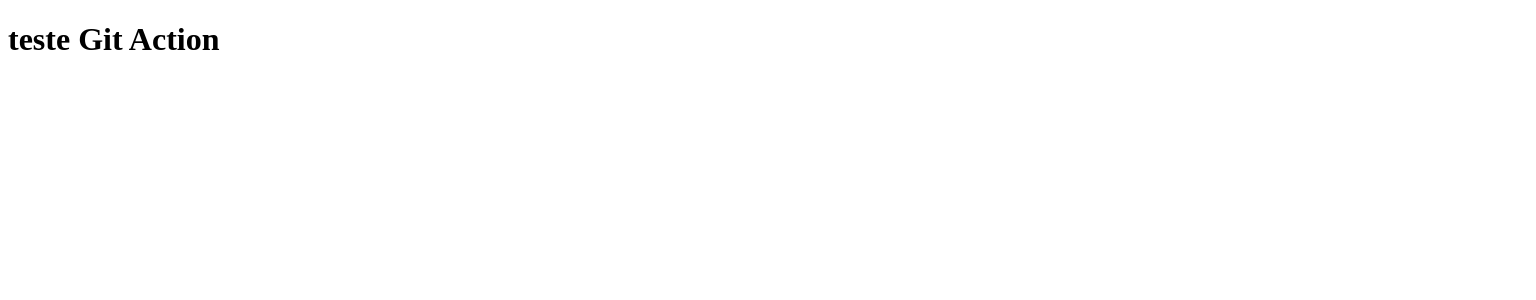
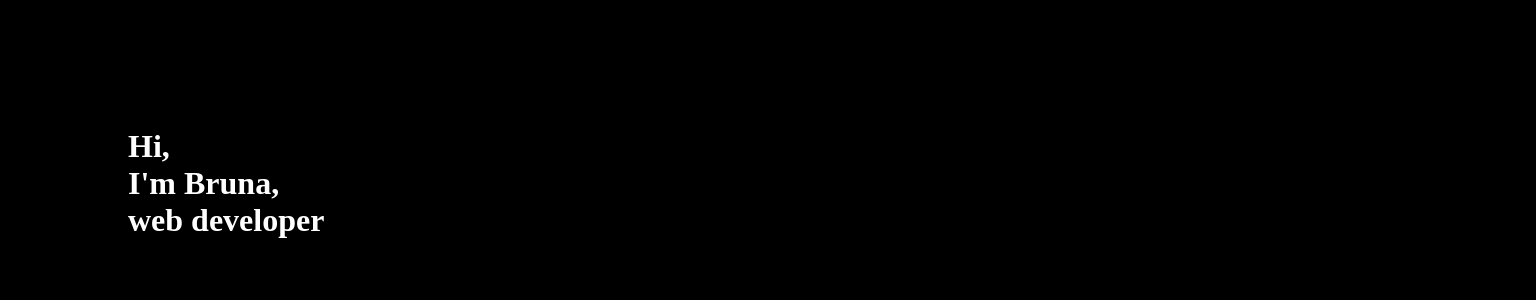
Before and after one commit to bgdj17/my-portfolio, a React (Vite) app: page / in a window 1280 px wide. Shown: the top 300 px of the page, 1536 px wide, since content can reach past the window. Built offline with nearby package versions, Linux system fonts and the light colour scheme.

Commit message:
add sass and home component

```diff
--- a/package.json
+++ b/package.json
@@ -23,6 +23,7 @@
     "eslint-plugin-react-hooks": "^4.6.0",
     "eslint-plugin-react-refresh": "^0.4.5",
     "typescript": "^5.2.2",
-    "vite": "^5.1.6"
+    "vite": "^5.1.6",
+    "sass": "^1.72.0"
   }
 }
--- a/src/App.css
+++ b/src/App.css
@@ -0,0 +1,4 @@
+body{
+    margin: 0;
+    padding: 0;
+}
--- a/src/App.tsx
+++ b/src/App.tsx
@@ -1,9 +1,13 @@
+import Home from './pages/Home'
 import './App.css'
 
 function App() {
   return (
     <>
-     <div><h1>teste Git Action</h1></div>
+      <div>
+        <Home></Home>
+
+      </div>
     </>
   )
 }
--- a/src/index.css
+++ b/src/index.css
@@ -0,0 +1,7 @@
+*{
+    padding:0;
+    margin:0;
+    vertical-align:baseline;
+    list-style:none;
+    border:0
+}
--- /dev/null
+++ b/src/pages/Home.scss
@@ -0,0 +1,7 @@
+.content{
+    background-color: black;
+    color: white;
+    width: 100vw;
+    height: 100vh;
+    padding: 10%;
+}
--- /dev/null
+++ b/src/pages/Home.tsx
@@ -0,0 +1,15 @@
+import './Home.scss'
+
+function Home() {
+    return (
+        <>
+            <div className='content'>
+                <h1>Hi,</h1>
+                <h1>I'm Bruna,</h1>
+                <h1>web developer</h1>
+            </div>
+        </>
+    )
+}
+
+export default Home
```
Also changed, not shown: 1 other file (tests, documents, lock files or other folders).
